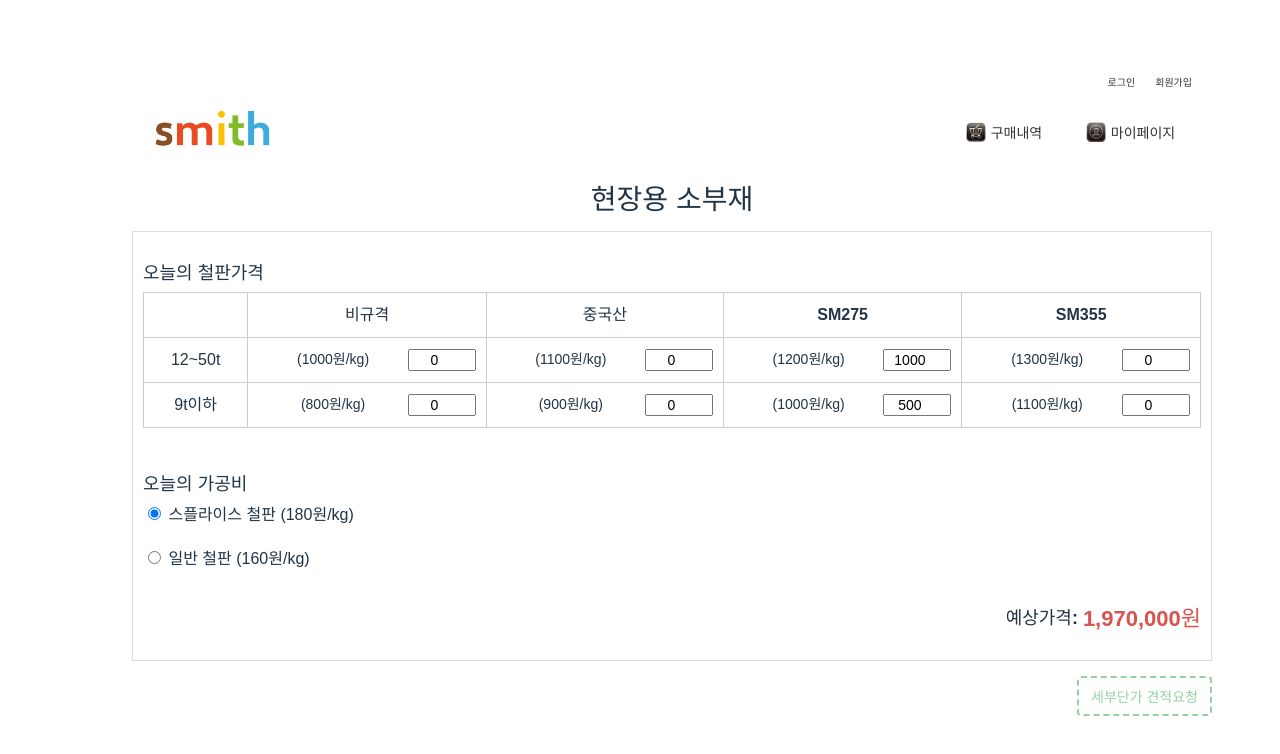
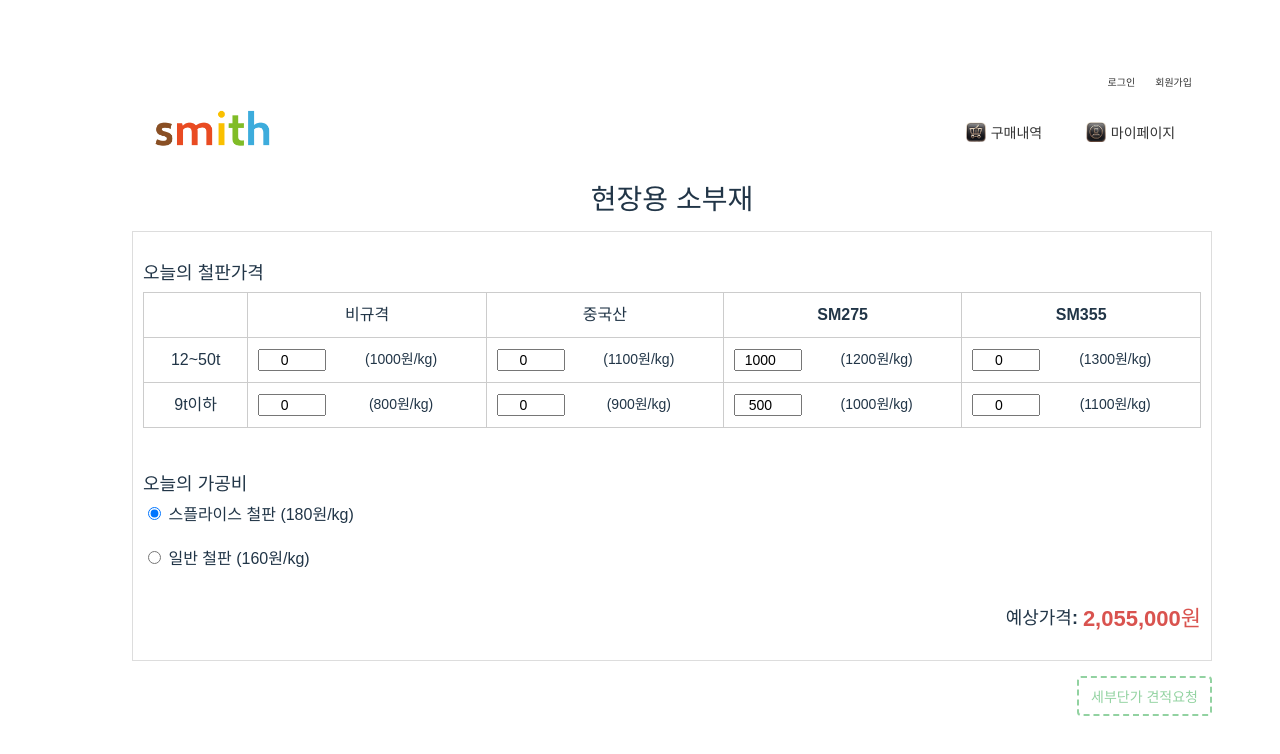
Before and after one commit to Agrain7/Smith-Frontend, a Vue app: page /product/1 in a window 1280 px wide. Shown: the top 754 px of the page. Built offline with nearby package versions, Linux system fonts and the light colour scheme; no server answers.

Commit message:
입력창 좌우 반전

```diff
--- a/src/components/ProductDetail.vue
+++ b/src/components/ProductDetail.vue
@@ -145,7 +145,7 @@ export default {
       }
       // 최종 계산: (옵션 합계 + (전체 수량 * 가공비))
       const processingFee = this.priceConfig.processingFee[this.selectedProcessingFee] || 0;
-      return (optionsSum + (totalQty * processingFee));
+      return (optionsSum*1.05 + (totalQty * processingFee));
     },
     computedPriceFormatted() {
       return this.computedPrice.toLocaleString('ko-KR');
@@ -244,6 +244,7 @@ export default {
   display: flex;
   align-items: center;
   justify-content: space-between;
+  flex-direction: row-reverse;
   width: 100%;
 }
 
```
